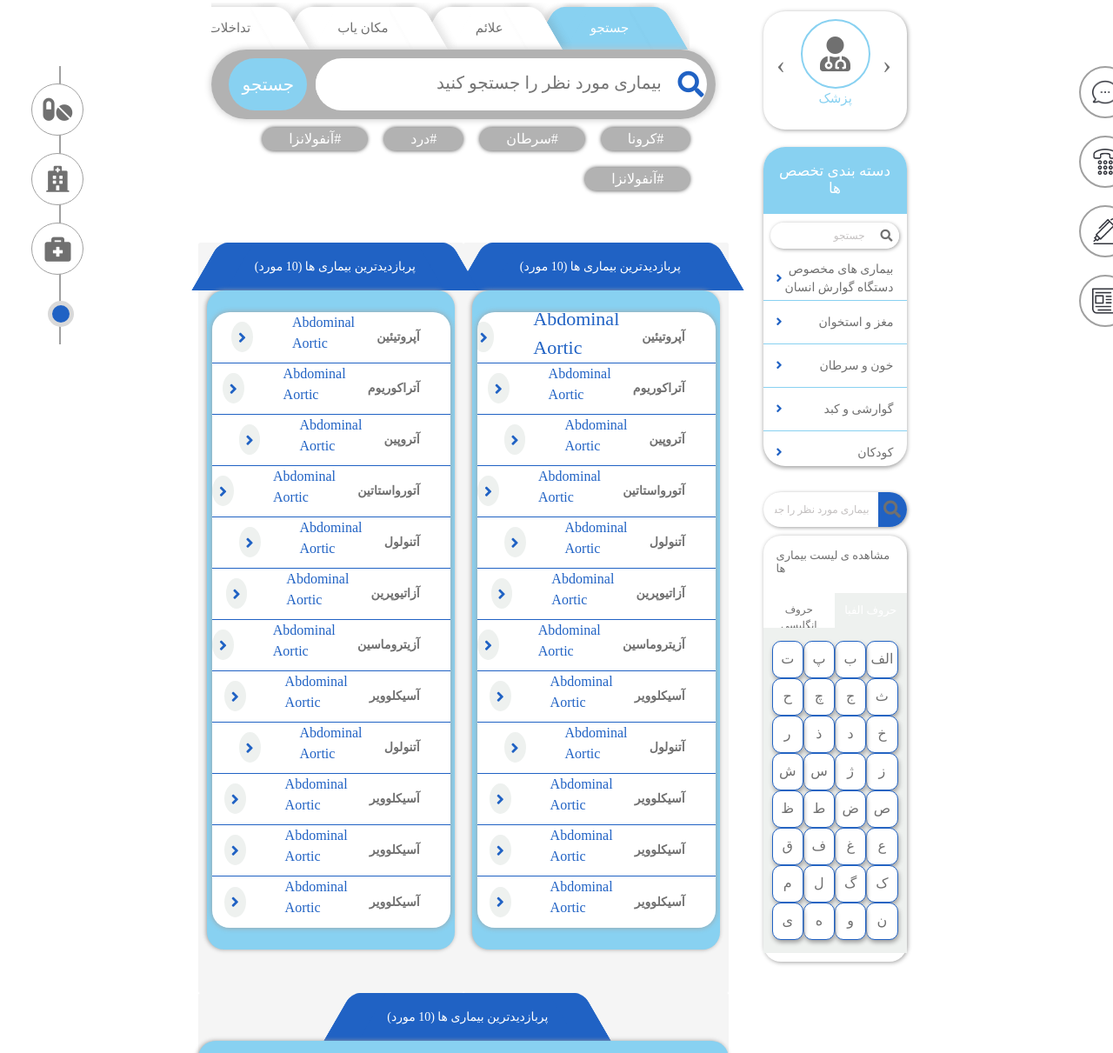
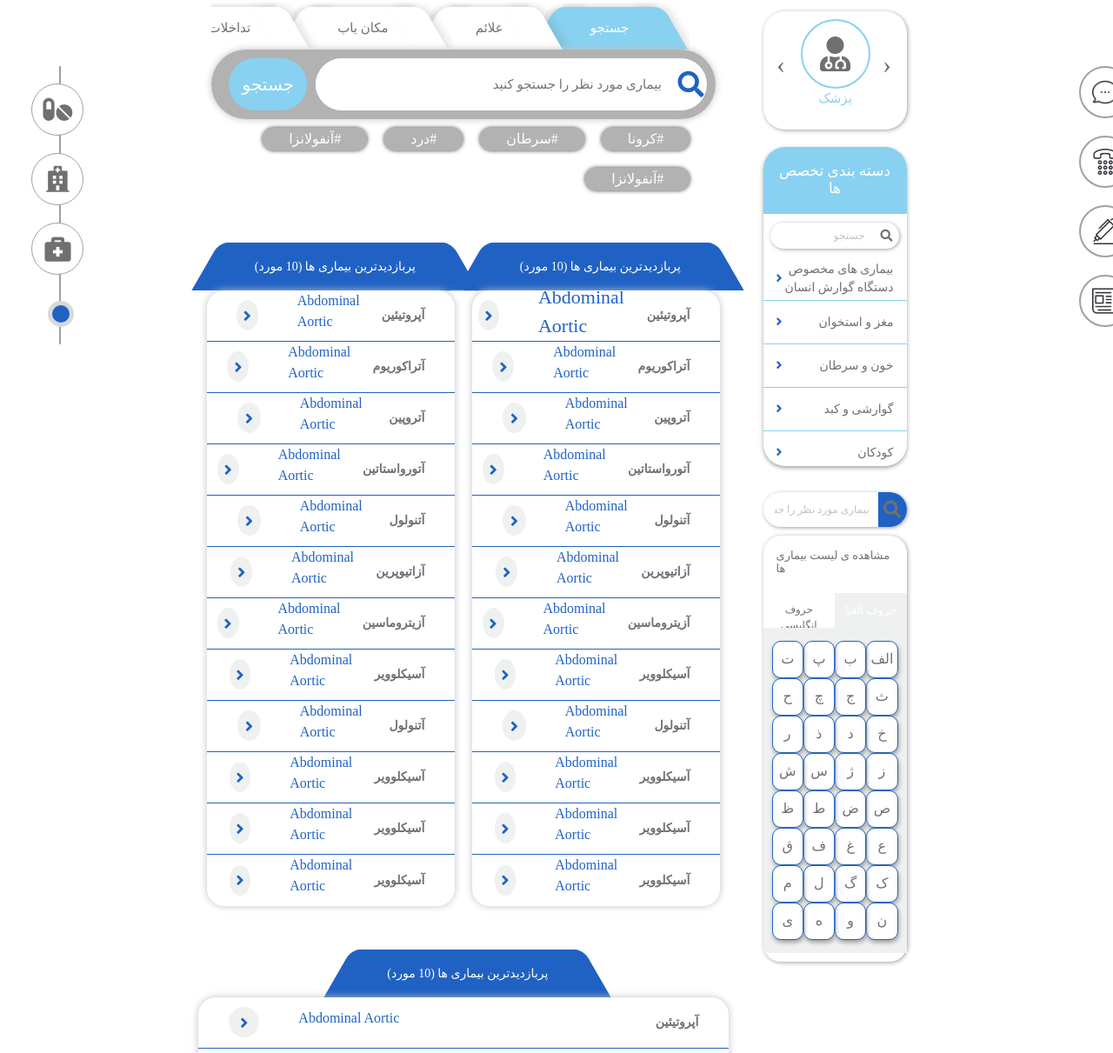
Before and after one commit to faezehbagheri/Sinsa.2.0.0, a website with bundled scripts: page category.html in a window 1280 px wide. Shown: the part 164-1375 px from the top of the page at 87% size. Built offline with nearby package versions, Linux system fonts and the light colour scheme; a web font is replaced by a local one.

Commit message:
some changes

```diff
--- a/category.html
+++ b/category.html
@@ -870,7 +870,7 @@
                         پربازدیدترین بیماری ها (10 مورد)
                     </div>
                     <div class="card__main">
-                        <div class="card__container" style="width: 96%;">
+                        <div class="card__container">
                             <div class="card__list">
                                 <a href="#" class="card__item flex  align-center justi-between">
                                     <span>آپروتیئین</span>
@@ -965,7 +965,7 @@
                         پربازدیدترین بیماری ها (10 مورد)
                     </div>
                     <div class="card__main">
-                        <div class="card__container" style="width: 96%;">
+                        <div class="card__container">
                             <div class="card__list">
                                 <a href="#" class="card__item flex  align-center justi-between">
                                     <span>آپروتیئین</span>
@@ -1062,7 +1062,7 @@
                     پربازدیدترین بیماری ها (10 مورد)
                 </div>
                 <div class="card__main">
-                    <div class="card__container" style="width: 96%;">
+                    <div class="card__container">
                         <div class="card__list">
                             <a href="#" class="card__item flex  align-center justi-between">
                                 <span>آپروتیئین</span>
@@ -1315,3 +1315,17 @@
 </body>
 
 </html>
+
+<!--
+ ##############################  1399-11-26 #############################
+ باقری
+
+
+کدقبلی:
+<div class="card__container" style="width: 96%;">
+
+کدفعلی:
+<div class="card__container">
+
+
+ -->
--- a/sass/components/_card.scss
+++ b/sass/components/_card.scss
@@ -1,7 +1,7 @@
 .card{
     // width: 43%;
     border: none !important;
-    background-color: var(--color-background);
+    // background-color: var(--color-background);
 
     @include respond(phone-port){width: 46%;}
 
@@ -13,11 +13,12 @@
     &__main{
         width: 100%;
         height: auto;
-        background-color: var(--color-primary-light);
-        box-shadow: -1px 0 5px var(--color-gray-light);
+        // background-color: var(--color-primary-light);
+        box-shadow: 0 0 8px var(--color-box-shadow);
         position: relative;
         border-radius: 2rem;
         margin-bottom: 5rem;
+        overflow: hidden;
 
         // @include respond(phone){
         //     height: 70vh;
@@ -25,13 +26,14 @@
     }
 
     &__container{
-        width: 94%;
+        width: 100%;
         max-height: 71rem;
         background-color: #fff;
         border-radius: 2rem;
         box-shadow: 0 0 6px var(--color-gray-light);
         // @include centerABS();
-        margin: 2.5rem auto;
+        margin: 0;
+        // margin: 2.5rem auto;
         overflow-y: auto;
 
         &::-webkit-scrollbar-track{
@@ -40,7 +42,7 @@
         }
 
         &::-webkit-scrollbar{
-            width: 6px;
+            width: 3px;
         }
 
         &::-webkit-scrollbar-thumb{
--- a/sass/components/_search.scss
+++ b/sass/components/_search.scss
@@ -305,7 +305,7 @@
         @include respond(phone){font-size: 2.2rem;}
 
         &::placeholder{
-            font-size: 2rem !important;
+            font-size: 1.5rem !important;
 
             @include respond(phone){font-size: 2.2rem !important;}
 
```
Also changed, not shown: illness.html (+22 -2 lines), assets/css/style.css.
